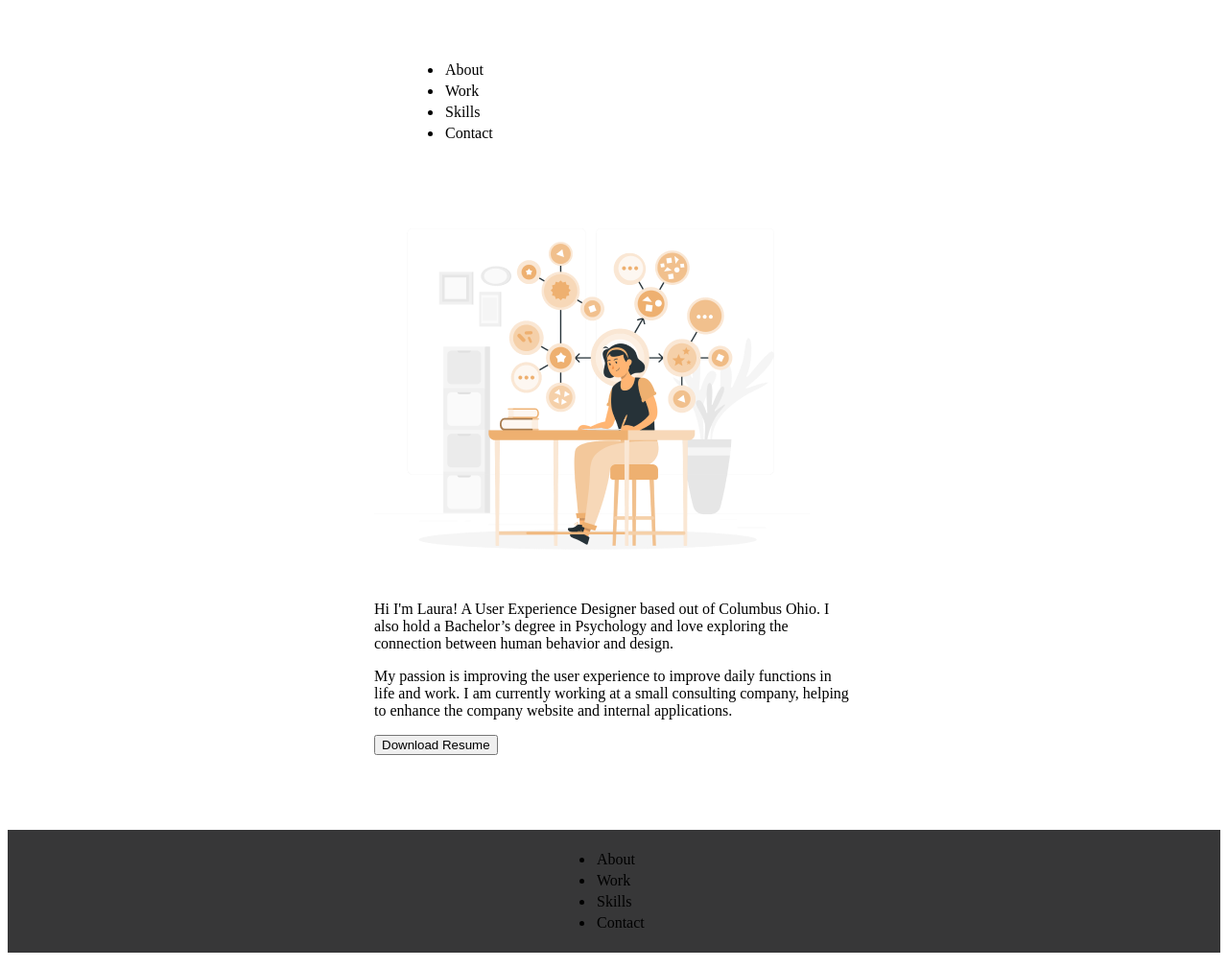
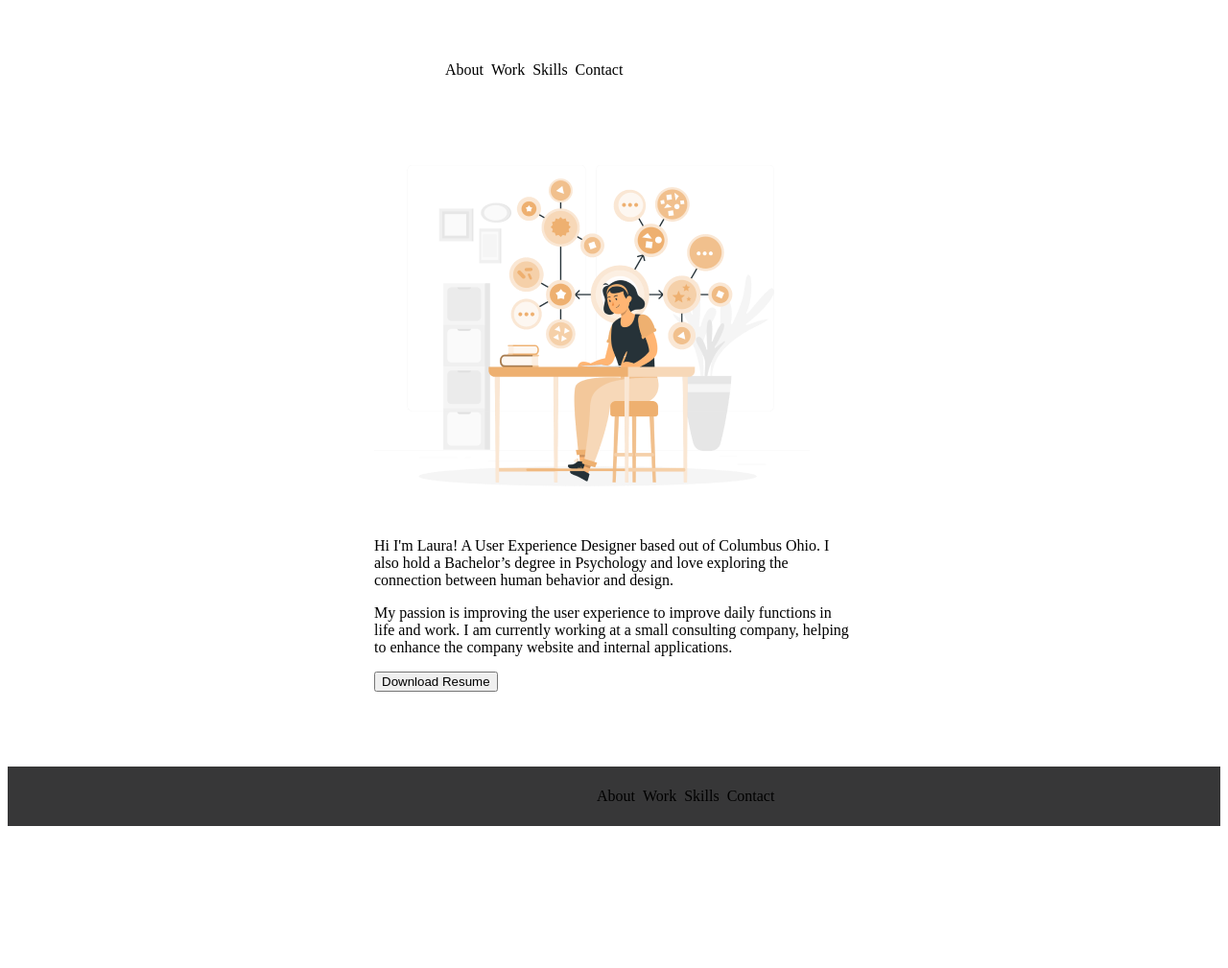
Before and after one commit to ljac86/UX_UI_HW_17, a plain HTML site: page index.html in a window 1280 px wide. Shown: the part 87-1096 px from the top of the page at 96% size. After the commit the page ends 964 px from the top, so only its background shows below. Drawn offline with Linux system fonts and the light colour scheme.

Commit message:
Adjust Nav and footer class

```diff
--- a/index.html
+++ b/index.html
@@ -11,10 +11,10 @@
             </div>
             <nav class="inline-block">
                 <ul>
-                    <li>About</li>
-                    <li>Work</li>
-                    <li>Skills</li>
-                    <li>Contact</li>
+                    <li class="inline-block">About</li>
+                    <li class="inline-block">Work</li>
+                    <li class="inline-block">Skills</li>
+                    <li class="inline-block">Contact</li>
                 </ul>
             </nav>
         </header>
@@ -28,10 +28,10 @@
         </Section>
         <footer>
             <ul>
-                <li>About</li>
-                <li>Work</li>
-                <li>Skills</li>
-                <li>Contact</li>
+                <li class="inline-block">About</li>
+                <li class="inline-block">Work</li>
+                <li class="inline-block">Skills</li>
+                <li class="inline-block">Contact</li>
             </ul>
         </footer>
     </body>
```
